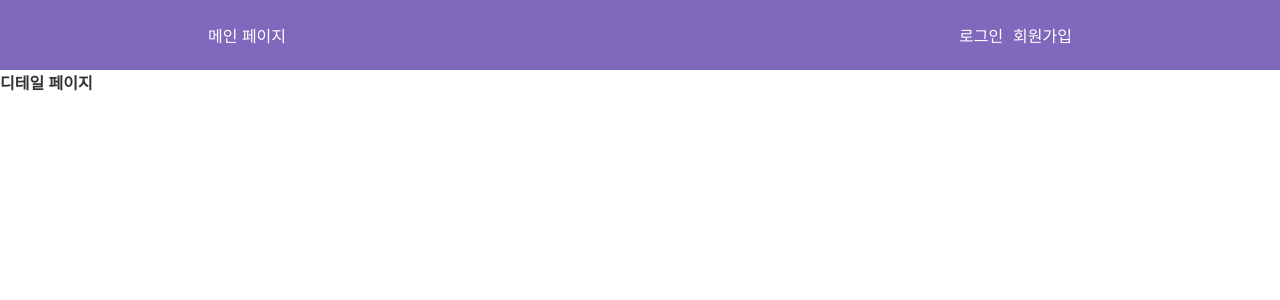
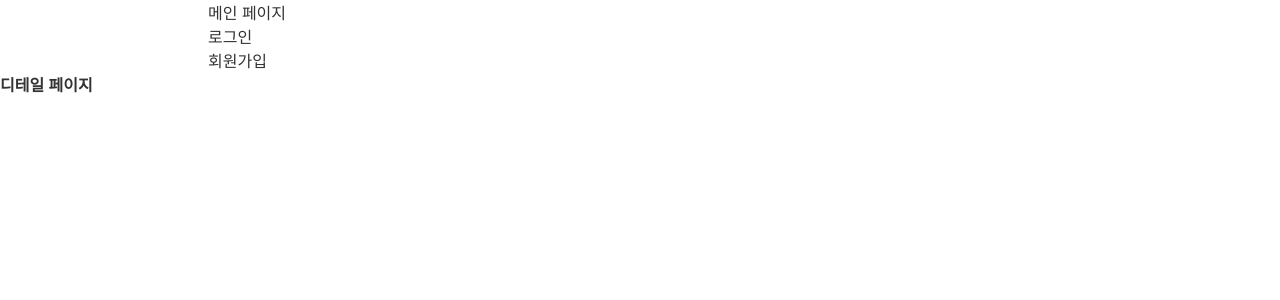
Before and after one commit to escape1001/nv4f_front, a Next.js app in the folder nv4f_front/: page /post_detail in a window 1280 px wide. Shown: the top 300 px of the page. Built offline with nearby package versions, Linux system fonts and the light colour scheme.

Commit message:
"remove" styled-component 제거

```diff
--- a/nv4f_front/app/layout.tsx
+++ b/nv4f_front/app/layout.tsx
@@ -1,6 +1,5 @@
 import Header from '@/components/Header';
 import './globals.css'
-import StyledComponentsRegistry from '@/lib/registry';
 
 
 export default function RootLayout({ children }: { children: React.ReactNode }) {
@@ -8,10 +7,8 @@ export default function RootLayout({ children }: { children: React.ReactNode })
     <>
       <html>
         <body>
-          <StyledComponentsRegistry>
-            <Header/>
-            {children}
-          </StyledComponentsRegistry>
+          <Header/>
+          {children}
         </body>
       </html>
     </>
--- a/nv4f_front/app/post_detail/page.tsx
+++ b/nv4f_front/app/post_detail/page.tsx
@@ -1,14 +1,7 @@
-"use client"
-import styled from "styled-components";
-
-const Wrapper = styled.main`
-
-`;
-
 export default function PostDetail() {
   return (
-    <Wrapper>
+    <main>
       <h1>디테일 페이지</h1>
-    </Wrapper>
+    </main>
   );
 }
--- a/nv4f_front/components/Header.tsx
+++ b/nv4f_front/components/Header.tsx
@@ -1,27 +1,9 @@
-"use client"
 import Link from "next/link";
-import styled from "styled-components";
 
-const Wrapper = styled.header`
-  background-color: var(--color-point);
-
-  nav{
-    height: 7rem;
-    display: flex;
-    justify-content: space-between;
-    align-items: center;
-    color:var(--color-white);
-
-    ul{
-      display: flex;
-      gap:1rem;
-    }
-  }
-`;
 
 export default function Header() {
   return (
-    <Wrapper>
+    <main>
       <nav className="center-content">
         <Link href="/">메인 페이지</Link>
         <ul>
@@ -33,6 +15,6 @@ export default function Header() {
           </li>
         </ul>
       </nav>
-    </Wrapper>
+    </main>
   );
 }
--- a/nv4f_front/lib/registry.tsx
+++ /dev/null
@@ -1,29 +0,0 @@
-'use client';
-
-import React, { useState } from 'react';
-import { useServerInsertedHTML } from 'next/navigation';
-import { ServerStyleSheet, StyleSheetManager } from 'styled-components';
-
-export default function StyledComponentsRegistry({
-  children,
-}: {
-  children: React.ReactNode;
-}) {
-  // Only create stylesheet once with lazy initial state
-  // x-ref: https://reactjs.org/docs/hooks-reference.html#lazy-initial-state
-  const [styledComponentsStyleSheet] = useState(() => new ServerStyleSheet());
-
-  useServerInsertedHTML(() => {
-    const styles = styledComponentsStyleSheet.getStyleElement();
-    styledComponentsStyleSheet.instance.clearTag();
-    return <>{styles}</>;
-  });
-
-  if (typeof window !== 'undefined') return <>{children}</>;
-
-  return (
-    <StyleSheetManager sheet={styledComponentsStyleSheet.instance}>
-      {children}
-    </StyleSheetManager>
-  );
-}
```
Also changed, not shown: nv4f_front/package.json (+4 -4 lines).
